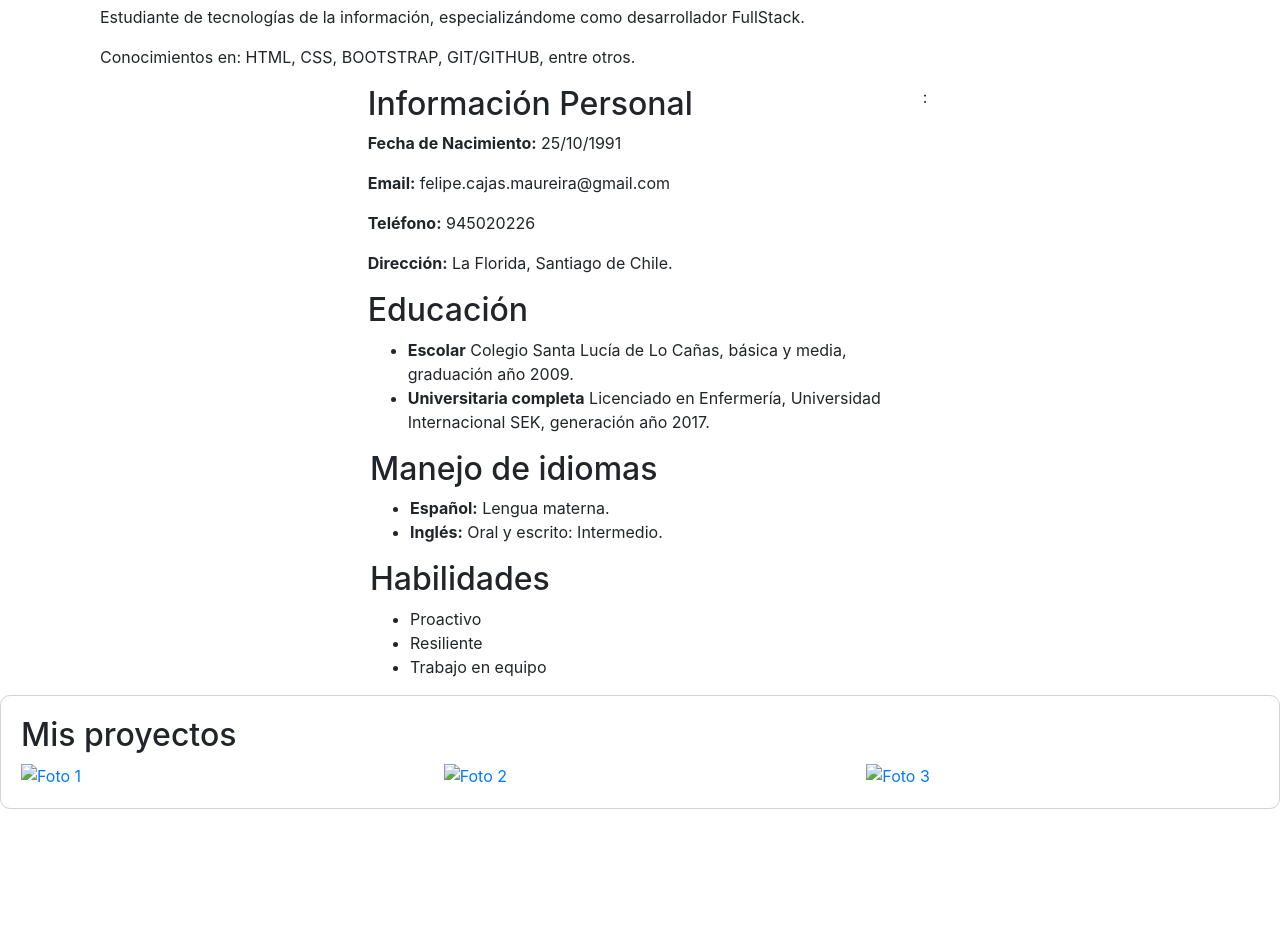
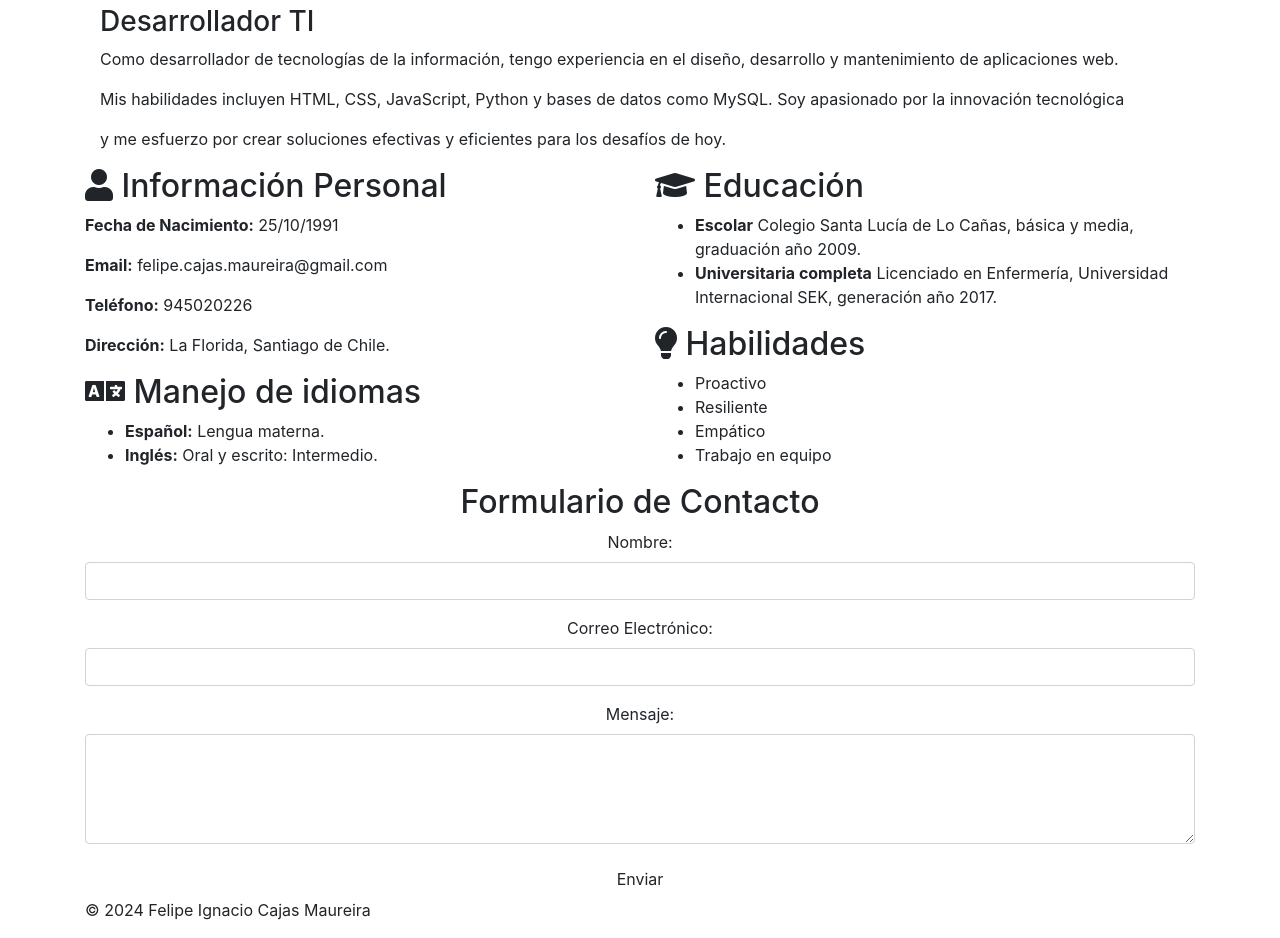
Before and after one commit to pipeboxes/pipeboxes2024, a plain HTML site: page index.html in a window 1280 px wide. Shown: the part 1187-2125 px from the top of the page. Before the commit the page ends 2016 px from the top, so only its background shows below. Drawn offline with nearby package versions, Linux system fonts and the light colour scheme.

Commit message:
modificación index.html, background color, agrego recuadro formulario y footer

```diff
--- a/index.html
+++ b/index.html
@@ -5,24 +5,22 @@
     <meta charset="UTF-8">
     <meta name="viewport" content="width=device-width, initial-scale=1.0">
     <title>Mi Currículum</title>
-    <link rel="stylesheet" href="./assets/style.css">
+    <link rel="stylesheet" href="./assets/css/style.css">
+    <!-- Font Awesome -->
+    <link rel="stylesheet" href="https://cdnjs.cloudflare.com/ajax/libs/font-awesome/5.15.4/css/all.min.css">
     <!-- Estilos CSS de Bootstrap -->
     <link href="https://stackpath.bootstrapcdn.com/bootstrap/4.5.2/css/bootstrap.min.css" rel="stylesheet">
 </head>
 
 <body>
-    <nav class="navbar navbar-expand-lg navbar-dark bg-dark">
+    <nav id="bgcolor" class="navbar navbar-expand-lg navbar-dark">
         <div class="container">
-            <a class="navbar-brand" href="#">Mi Currículum</a>
-            <button class="navbar-toggler" type="button" data-toggle="collapse" data-target="#navbarNav"
-                aria-controls="navbarNav" aria-expanded="false" aria-label="Toggle navigation">
-                <span class="navbar-toggler-icon"></span>
-            </button>
+            <a id="navbar-brand" href="https://pipeboxes.github.io/pipeboxes2024/" target="_blank">Mi Currículum</a>
             <div class="collapse navbar-collapse" id="navbarNav">
                 <ul class="navbar-nav ml-auto">
                     <li class="nav-item">
-                        <a class="nav-link" href="https://github.com/tu-usuario/tu-repositorio" target="_blank">Mi
-                            Repositorio</a>
+                        <a class="nav-link" href="../Portafolio/portafolio.html" target="_blank">Mi
+                            Portafolio</a>
                     </li>
                 </ul>
             </div>
@@ -33,69 +31,81 @@
         <div class="profile col-12">
             <img id="photo" src="./assets/img/foto felipe.jpg" alt="Foto de perfil" class="rounded-circle">
             <h1>Felipe Ignacio Cajas Maureira</h1>
-            <p>Estudiante de tecnologías de la información, especializándome como desarrollador FullStack.</p>
-            <p>Conocimientos en: HTML, CSS, BOOTSTRAP, GIT/GITHUB, entre otros.</p>
+            <h3>Desarrollador TI</h3>
+            <p>Como desarrollador de tecnologías de la información, tengo experiencia en el diseño, desarrollo y mantenimiento de aplicaciones web.</p>
+             <p>Mis habilidades incluyen HTML, CSS, JavaScript, Python y bases de datos como MySQL. Soy apasionado por la innovación tecnológica</p>
+             <p>y me esfuerzo por crear soluciones efectivas y eficientes para los desafíos de hoy.</p>
         </div>
 
-        <div class="row justify-content-center">
+        <div class="row align-items-start">
             <div class="col-12 col-md-6">
-                <div class="section">
-                    <h2>Información Personal</h2>
+                <div class="section text-left">
+                    <h2><i class="fas fa-user"></i> Información Personal</h2>
                     <p><strong>Fecha de Nacimiento:</strong> 25/10/1991</p>
                     <p><strong>Email:</strong> felipe.cajas.maureira@gmail.com</p>
                     <p><strong>Teléfono:</strong> 945020226</p>
                     <p><strong>Dirección:</strong> La Florida, Santiago de Chile.</p>
                 </div>
-                <div class="section">
-                    <h2>Educación</h2>
-                    <ul>
-                        <li><strong>Escolar</strong> Colegio Santa Lucía de Lo Cañas, básica y media, graduación año 2009.</li>
-                        <li><strong>Universitaria completa</strong> Licenciado en Enfermería, Universidad Internacional SEK, generación año 2017.</li>
-                    </ul>
-                </div>
-            </div>:
-            <div class="col-12 col-md-6">
-                <div class="section">
-                    <h2>Manejo de idiomas</h2>
+                <div class="section text-left">
+                    <h2><i class="fas fa-language"></i> Manejo de idiomas</h2>
                     <ul>
                         <li><strong>Español:</strong> Lengua materna.</li>
                         <li><strong>Inglés:</strong> Oral y escrito: Intermedio.</li>
                     </ul>
                 </div>
-                <div class="section">
-                    <h2>Habilidades</h2>
+            </div>
+            <div class="col-12 col-md-6">
+                <div class="section text-left">
+                    <h2><i class="fas fa-graduation-cap"></i> Educación</h2>
+                    <ul>
+                        <li><strong>Escolar</strong> Colegio Santa Lucía de Lo Cañas, básica y media, graduación año
+                            2009.</li>
+                        <li><strong>Universitaria completa</strong> Licenciado en Enfermería, Universidad Internacional
+                            SEK, generación año 2017.</li>
+                    </ul>
+                </div>
+                <div class="section text-left">
+                    <h2><i class="fas fa-lightbulb"></i> Habilidades</h2>
                     <ul>
                         <li>Proactivo</li>
                         <li>Resiliente</li>
+                        <li>Empático</li>
                         <li>Trabajo en equipo</li>
                     </ul>
                 </div>
             </div>
         </div>
-    </div>
-    <div class="section justify-content-center" style="border: 1px solid #ced4da; border-radius: 10px; padding: 20px; margin-bottom: 20px;">
-        <h2>Mis proyectos</h2>
-        <div class="row">
-            <div class="col-md-4">
-                <a href="enlace_pagina_1.html">
-                    <img src="ruta/a/foto_1.jpg" alt="Foto 1" class="img-fluid">
-                </a>
-            </div>
-            <div class="col-md-4">
-                <a href="enlace_pagina_2.html">
-                    <img src="ruta/a/foto_2.jpg" alt="Foto 2" class="img-fluid">
-                </a>
-            </div>
-            <div class="col-md-4">
-                <a href="enlace_pagina_3.html">
-                    <img src="ruta/a/foto_3.jpg" alt="Foto 3" class="img-fluid">
-                </a>
+        <div class="formulario">
+            <div class="sectionform text-center">
+                <h2>Formulario de Contacto</h2>
+                <form action="enviar.php" method="POST">
+                    <div class="form-group">
+                        <label for="nombre">Nombre:</label>
+                        <input type="text" id="nombre" name="nombre" class="form-control" required>
+                    </div>
+
+                    <div class="form-group">
+                        <label for="email">Correo Electrónico:</label>
+                        <input type="email" id="email" name="email" class="form-control" required>
+                    </div>
+
+                    <div class="form-group">
+                        <label for="mensaje">Mensaje:</label>
+                        <textarea id="mensaje" name="mensaje" class="form-control" rows="4" required></textarea>
+                    </div>
+
+                    <a href="https://articulospublicidad.cl/wp-content/uploads/2022/04/mail.png" class="btn" target="_blank">Enviar</a>
+                </form>
             </div>
         </div>
+        <footer>
+            <p>&copy; 2024 Felipe Ignacio Cajas Maureira</p>
+        </footer>
     </div>
     <!-- Scripts de Bootstrap -->
     <script src="https://code.jquery.com/jquery-3.5.1.slim.min.js"></script>
     <script src="https://cdn.jsdelivr.net/npm/@popperjs/core@2.5.1/dist/umd/popper.min.js"></script>
     <script src="https://stackpath.bootstrapcdn.com/bootstrap/4.5.2/js/bootstrap.min.js"></script>
 </body>
+
 </html>
```
